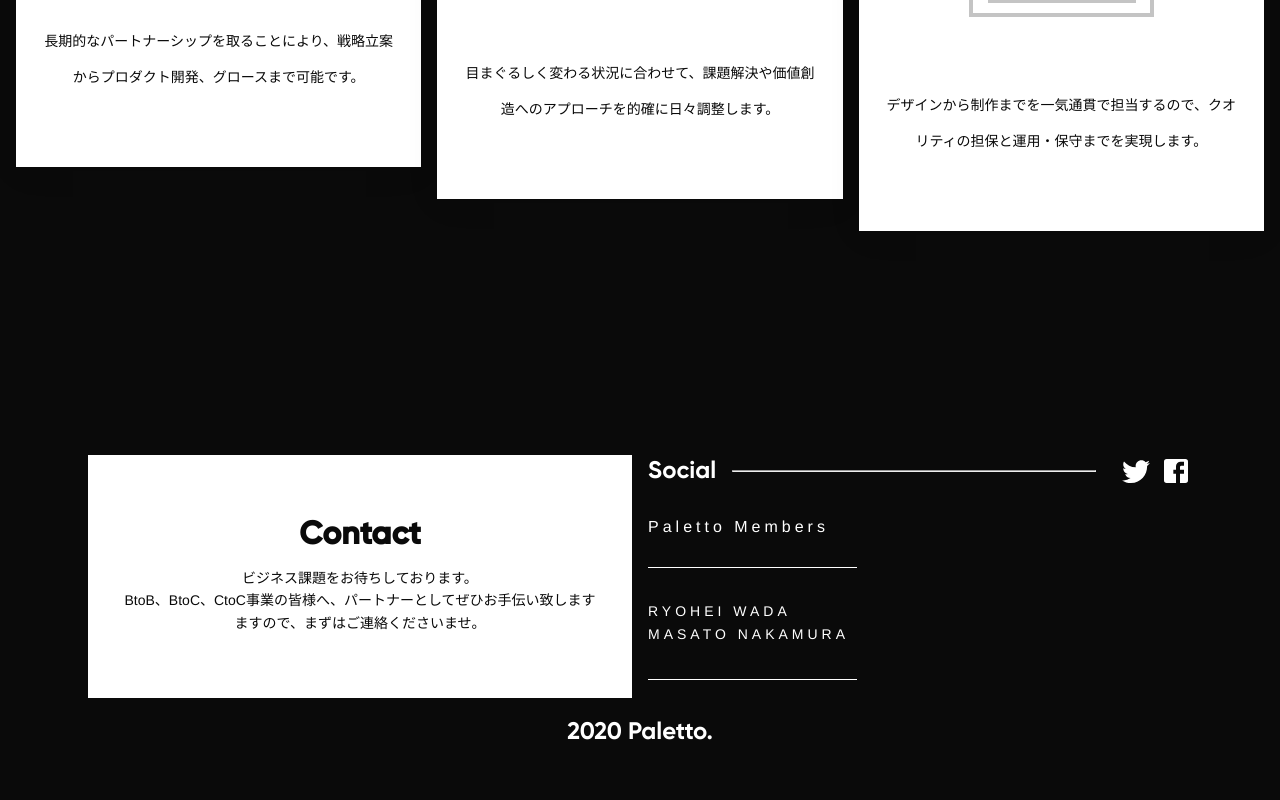
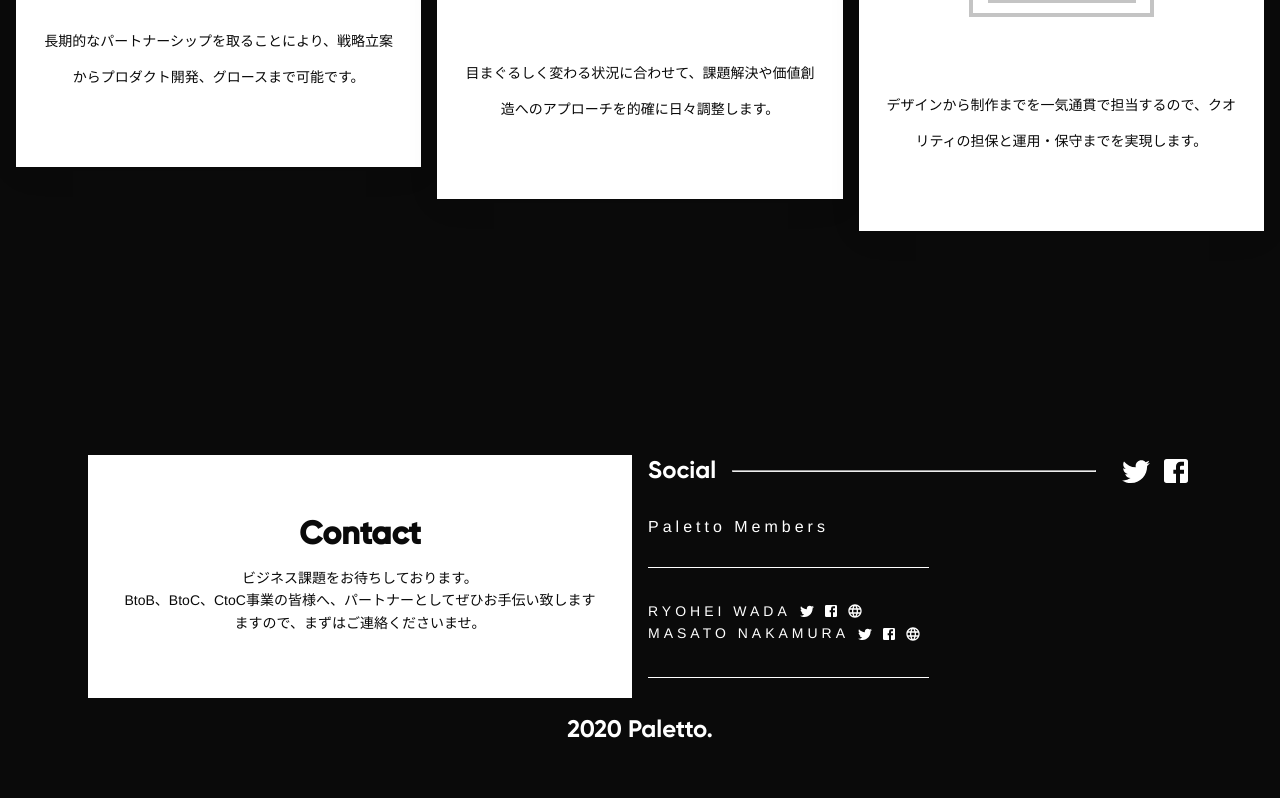
Before and after one commit to wadaryohei/paletto, a Next.js app: page / in a window 1280 px wide. Shown: the part 4541-5341 px from the top of the page. Built offline with nearby package versions, Linux system fonts and the light colour scheme; a small style sheet from the web is missing.

Commit message:
Footerのアイコン表示が消えていたので調整

```diff
--- a/src/components/Footer/Members/dom.tsx
+++ b/src/components/Footer/Members/dom.tsx
@@ -1,15 +1,14 @@
 import React from 'react'
 import Link from 'next/link'
-import TwitterIcon from '@material-ui/icons/Twitter'
-import FacebookIcon from '@material-ui/icons/Facebook'
-import LanguageIcon from '@material-ui/icons/Language'
+import { Icon } from '../../Icon/'
 import { Member } from '../../../datas/_shared/MemberDatas'
+import { SocialDatas } from '../../../datas/_shared/SocialDatas'
 
 //----------------------------------
 // props
 //----------------------------------
 export interface MembersProps {
-  MemberData: Member
+  memberData: Member
   className?: string
 }
 
@@ -17,30 +16,20 @@ export interface MembersProps {
 // component
 //----------------------------------
 export const MembersComponent = (props: MembersProps) => (
-  <p className={props.className}>
-    {props.MemberData.name}
-    <span className={'footerMembersSocialsIconWrapper'}>
-      {props.MemberData.twitterPath !== undefined && (
-        <Link href={{ pathname: props.MemberData.twitterPath }}>
-          <a target="_blank">
-            <TwitterIcon className={'footerMembersSocialsIcon'} />
-          </a>
-        </Link>
-      )}
-      {props.MemberData.facebookPath !== undefined && (
-        <Link href={{ pathname: props.MemberData.facebookPath }}>
-          <a target="_blank" className={'footerMembersSocialsIcon'}>
-            <FacebookIcon />
-          </a>
-        </Link>
-      )}
-      {props.MemberData.webSitePath !== undefined && (
-        <Link href={{ pathname: props.MemberData.webSitePath }}>
-          <a target="_blank" className={'footerMembersSocialsIcon'}>
-            <LanguageIcon />
-          </a>
-        </Link>
-      )}
-    </span>
-  </p>
+  <div className={props.className}>
+    {props.memberData.name}
+    <ul className={'membersSocialsList'}>
+      {props.memberData.socials?.map((social: SocialDatas, index: number) => {
+        return (
+          <li key={index}>
+            <Link href={{ pathname: social.path }}>
+              <a target="_blank">
+                <Icon icon={social.name} />
+              </a>
+            </Link>
+          </li>
+        )
+      })}
+    </ul>
+  </div>
 )
--- a/src/components/Footer/Members/style.ts
+++ b/src/components/Footer/Members/style.ts
@@ -4,36 +4,35 @@ import { FontSize } from '../../../const/FontSize'
 import { FontWeight } from '../../../const/FontWeight'
 import { Margin } from '../../../const/Margin'
 import { Colors } from '../../../const/Colors'
-import { hover, unHover } from '../../../const/Transition'
 
 //----------------------------------
 // styledComponent
 //----------------------------------
 export const MembersStyle = styled(MembersComponent)`
+  display: flex;
+  align-items: center;
+  justify-content: start;
   font-size: ${FontSize.xs};
-  line-height: 1.6;
   font-weight: ${FontWeight.thin};
   letter-spacing: 4px;
+  line-height: 1.6;
 
-  .footerMembersSocialsIconWrapper {
-    vertical-align: middle;
+  .membersSocialsList {
+    display: flex;
+    align-items: center;
+    justify-content: center;
     margin-left: ${Margin.m8};
+    line-height: 0.6px;
 
-    svg {
-      width: 16px;
-      height: 16px;
-    }
-  }
-
-  .footerMembersSocialsIcon {
-    line-height: 2;
-    margin-left: ${Margin.m4};
-    color: ${Colors.white};
-    transition: ${unHover(240)};
-
-    &:hover {
-      color: ${Colors.secondary};
-      transition: ${hover(80)};
+    li {
+      margin-right: ${Margin.m8};
+      a {
+        color: ${Colors.white};
+        svg {
+          width: 16px;
+          height: 16px;
+        }
+      }
     }
   }
 `
--- a/src/components/Footer/dom.tsx
+++ b/src/components/Footer/dom.tsx
@@ -54,7 +54,7 @@ export const FooterComponent = (props: FooterProps) => (
             <p className={'footerMembersHeading'}>Paletto Members</p>
             <div className={'footerMembers'}>
               {MemberDatas.map((MemberData: Member, index: number) => {
-                return <Members key={index} MemberData={MemberData} />
+                return <Members key={index} memberData={MemberData} />
               })}
             </div>
           </div>
--- a/src/datas/_shared/MemberDatas.ts
+++ b/src/datas/_shared/MemberDatas.ts
@@ -29,7 +29,7 @@ export const MemberDatas: Member[] = [
         path: '//www.facebook.com/wada.ryohei.3/',
       },
       {
-        name: 'webSite',
+        name: 'website',
         path: '//yu-ra-gi.com/',
       },
     ],
@@ -48,7 +48,7 @@ export const MemberDatas: Member[] = [
         path: '//www.facebook.com/masato.nakamura.jpn/',
       },
       {
-        name: 'webSite',
+        name: 'website',
         path: '//masatonakamura.work/',
       },
     ],
```
